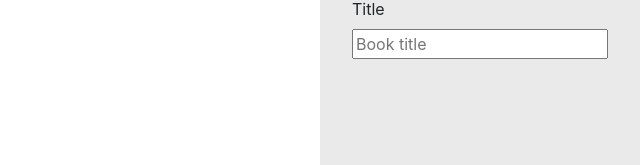
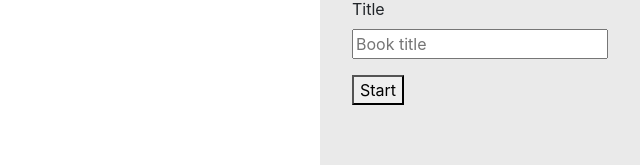
Before and after one commit to Dav2070/CoverGenerator, an Angular app: page / in a window 1280 px wide. Shown: the part 175-340 px from the top of the page, without its empty margins (640-1280 px from the left). Built offline with nearby package versions, Linux system fonts and the light colour scheme; what dav-js, ngx-file-helpers would draw is missing.

Commit message:
Improve the UI
- Add start button and separate the cover generation from the image selection button

```diff
--- a/src/app/app.component.html
+++ b/src/app/app.component.html
@@ -16,6 +16,8 @@
 				Select image
 			</button>
 
+			<p>{{ imageName }}</p>
+
 			<div class="mt-3">
 				<label for="author">Author</label><br>
 				<input name="author" type="text" placeholder="Author name" [(ngModel)]="author">
@@ -25,6 +27,13 @@
 				<label for="title">Title</label><br>
 				<input name="title" type="text" placeholder="Book title" [(ngModel)]="title">
 			</div>
+
+			<button
+				class="mt-3"
+				type="button"
+				(click)="Start()">
+				Start
+			</button>
 		</form>
 	</div>
 </div>
--- a/src/app/app.component.ts
+++ b/src/app/app.component.ts
@@ -14,6 +14,8 @@ const titleFontSize = 118
 export class AppComponent {
 	@ViewChild('canvas', { static: true }) canvas: ElementRef<HTMLCanvasElement>
 	canvasContext: CanvasRenderingContext2D
+	imageName: string = ""
+	imageData: string = null
 	imageWidth: number = 500
 	imageHeight: number = 500
 	author: string = ""
@@ -23,18 +25,17 @@ export class AppComponent {
 		this.canvasContext = this.canvas.nativeElement.getContext('2d')
 	}
 
-	async ImageFilePicked(file: ReadFile) {
+	async Start() {
+		if (this.imageData == null) return
+
+		// Clear the canvas
 		this.canvasContext.clearRect(0, 0, this.imageWidth, this.imageHeight)
-
-		// Read the selected imgae file
-		let imageBlob = new Blob([file.underlyingFile], { type: file.type })
-		let imageBase64 = await BlobToBase64(imageBlob)
 
 		let image = new Image()
 		let imageLoadPromiseHolder = new PromiseHolder()
 
 		image.onload = () => imageLoadPromiseHolder.resolve()
-		image.src = imageBase64
+		image.src = this.imageData
 		await imageLoadPromiseHolder.AwaitResult()
 
 		this.imageWidth = image.width
@@ -84,4 +85,11 @@ export class AppComponent {
 			(bottomPartStart + titleFontSize / 2) + (bottomPartHeight / 2) + (bottomPartHeight / 7)
 		)
 	}
+
+	async ImageFilePicked(file: ReadFile) {
+		// Read the selected imgae file
+		this.imageName = file.name
+		let imageBlob = new Blob([file.underlyingFile], { type: file.type })
+		this.imageData = await BlobToBase64(imageBlob)
+	}
 }
```
